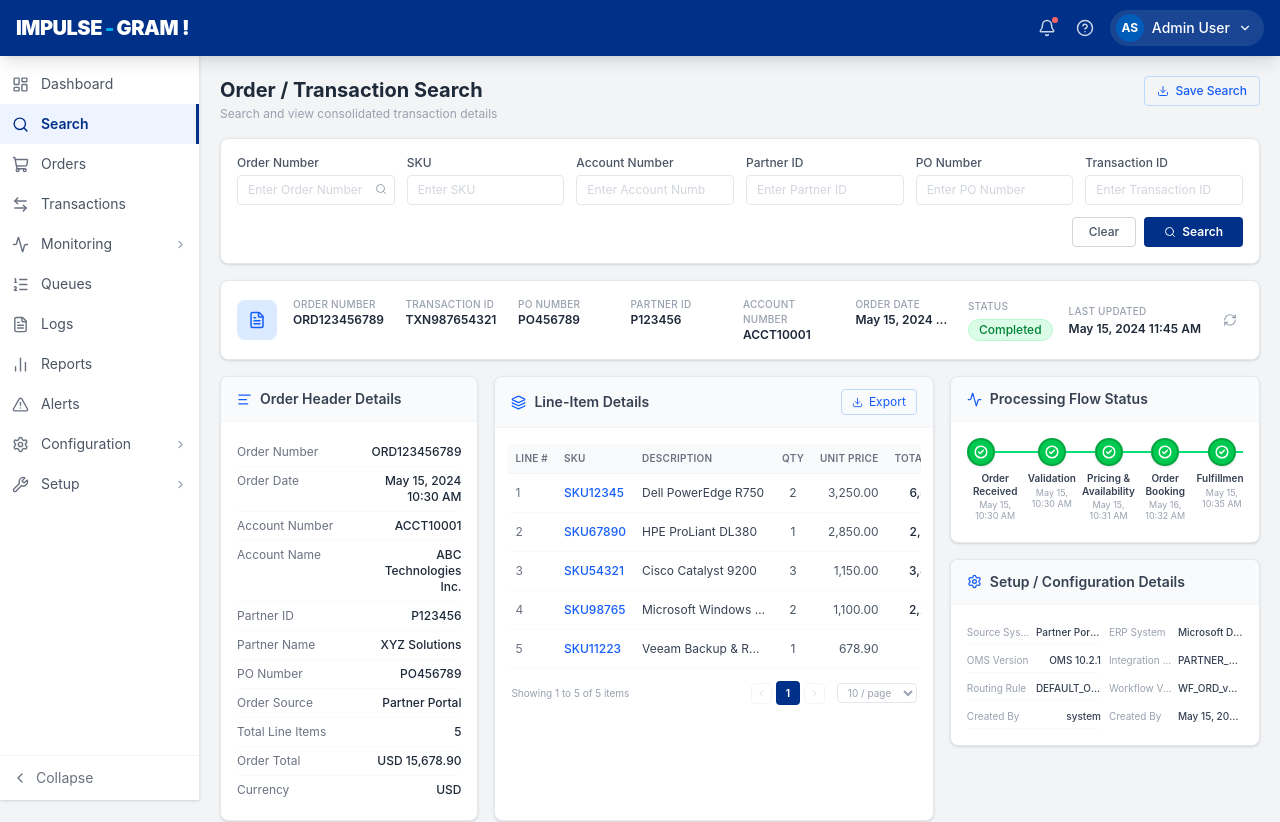
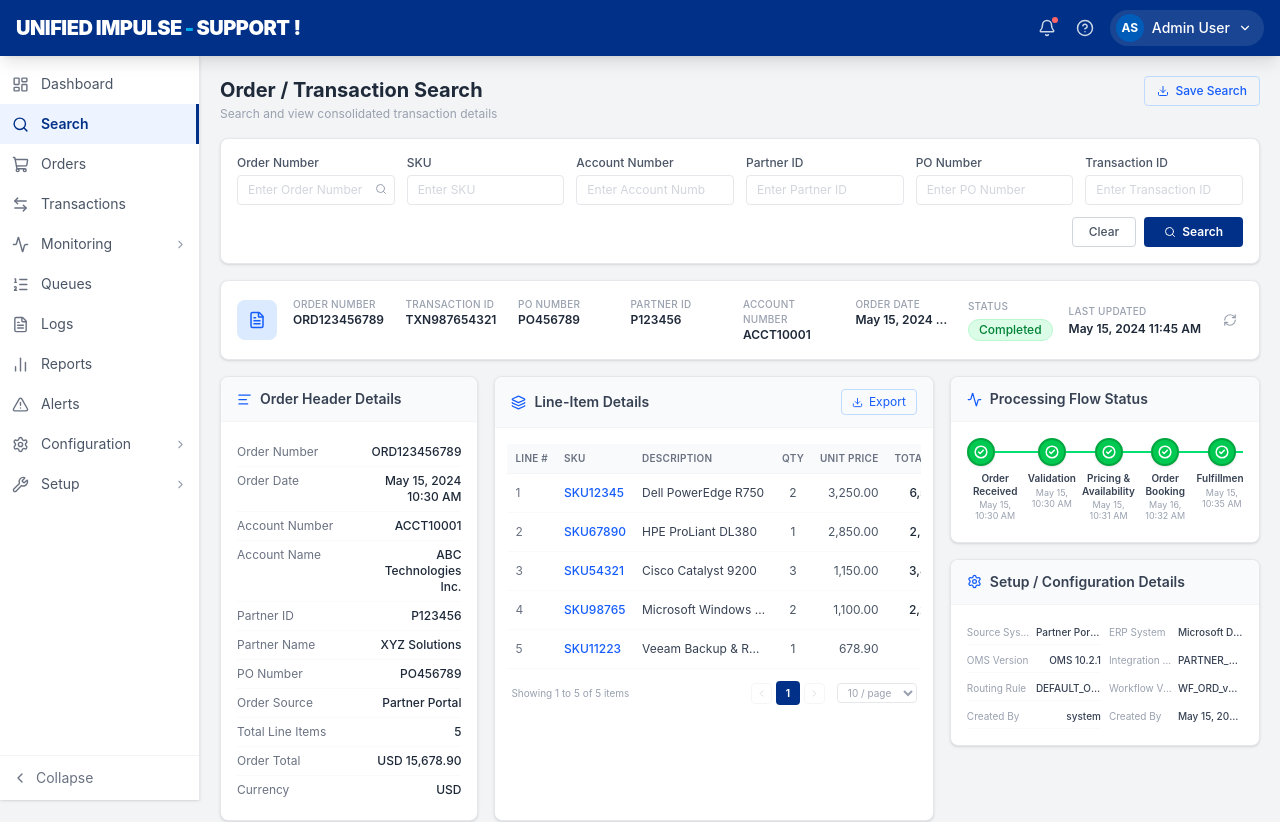
Before and after one commit to im-charmi152/Impulse_Tool, a React (Vite) app in the folder my-dashboard/: page / in a window 1280 px wide. Shown: the top 822 px of the page. Built offline with nearby package versions, Linux system fonts and the light colour scheme.

Commit message:
changed name again
Veena suggested

```diff
--- a/my-dashboard/src/App.jsx
+++ b/my-dashboard/src/App.jsx
@@ -265,11 +265,11 @@ function Header({ toggleSidebar }) {
         </button>
         <div className="flex items-center gap-0.5 select-none">
           <span className="text-white font-black text-xl tracking-tight">
-            IMPULSE
+            UNIFIED IMPULSE
           </span>
           <span className="text-[#00AEEF] font-black text-xl">‑</span>
           <span className="text-white font-black text-xl tracking-tight">
-            GRAM
+            SUPPORT
           </span>
           <span className="text-white font-black text-xl ml-0.5">!</span>
         </div>
```
